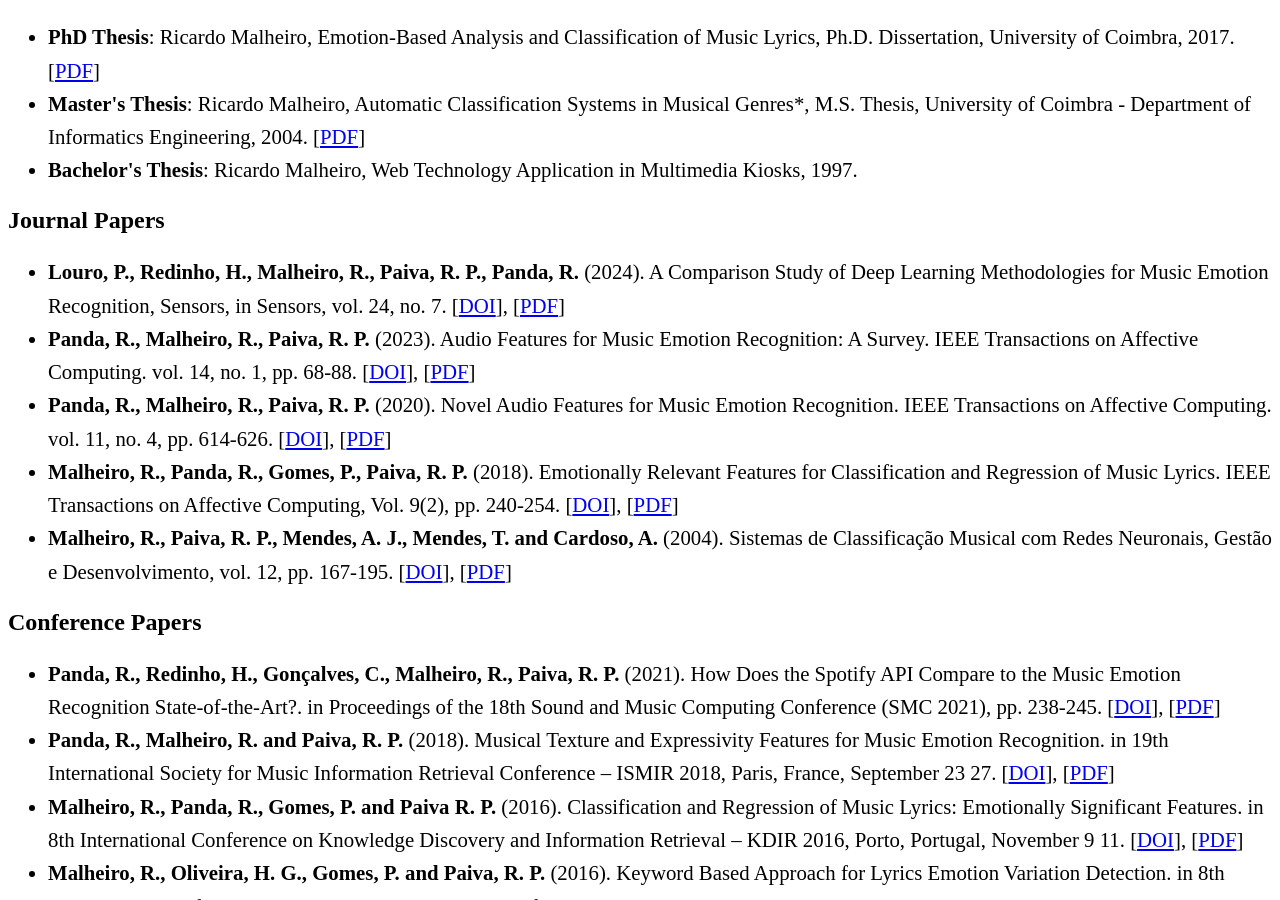
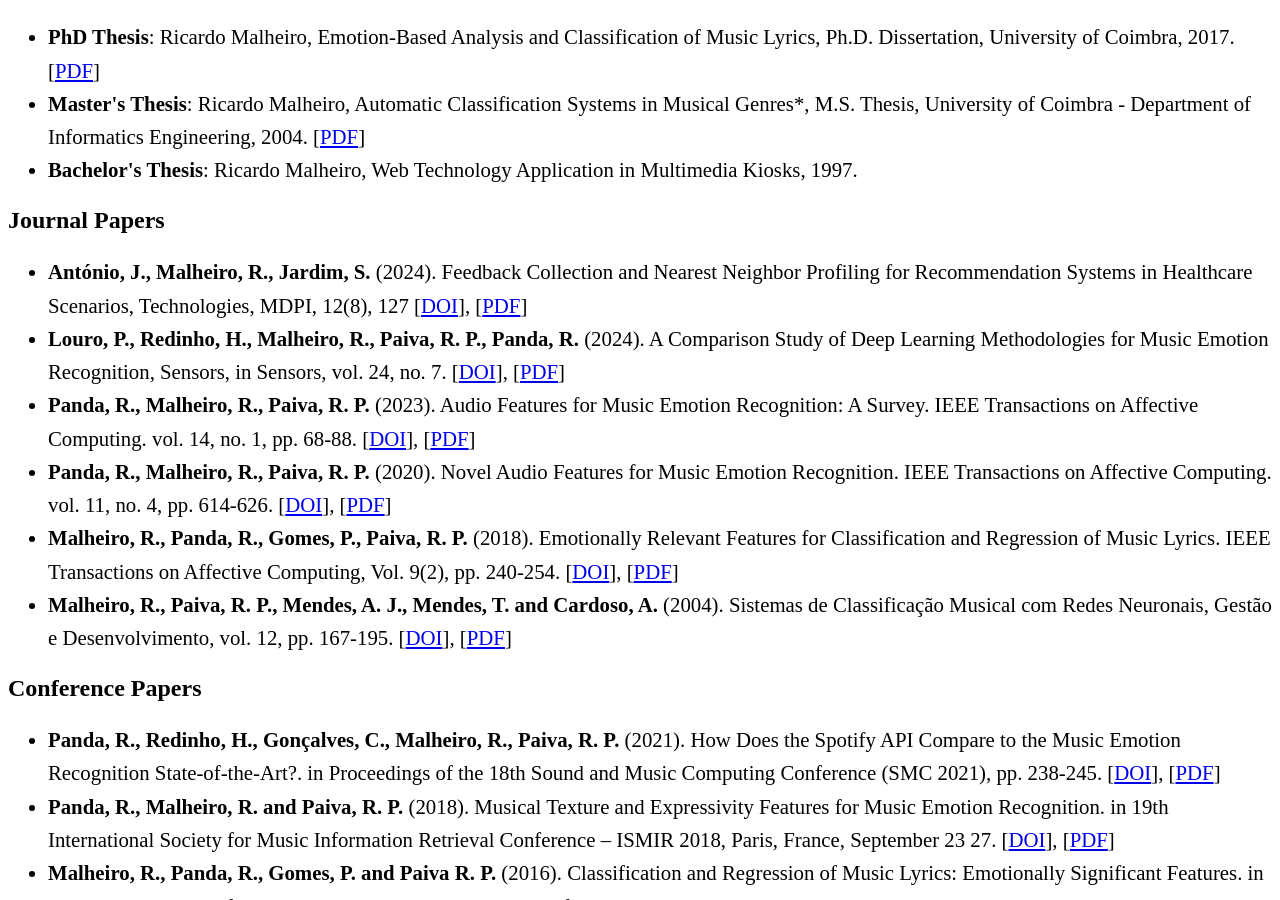
Before and after one commit to rsmal-ipl/SRSMAL, a Jekyll site: the page built from pages/research.md, in a window 1280 px wide and 900 px high, scrolled down 1243 px. Built offline with Jekyll 4.4.1, drawn with Linux system fonts in a browser that asks for light colours.

Commit message:
Actualização artigos

```diff
--- a/pages/research.md
+++ b/pages/research.md
@@ -130,6 +130,7 @@ Below is a list of selected publications:
 
 ## Journal Papers
 <ul class="my-list">
+  <li><strong>António, J., Malheiro, R., Jardim, S. </strong> (2024). Feedback Collection and Nearest Neighbor Profiling for Recommendation Systems in Healthcare Scenarios, Technologies, MDPI, 12(8), 127 [<a href="https://doi.org/10.3390/technologies12080127" target="_blank">DOI</a>], [<a href="../assets/pdfs/2024-MDPI-JA_RM_SJ.pdf" target="_blank">PDF</a>]</li>
   <li><strong>Louro, P., Redinho, H., Malheiro, R., Paiva, R. P., Panda, R. </strong> (2024). A Comparison Study of Deep Learning Methodologies for Music Emotion Recognition, Sensors, in Sensors, vol. 24, no. 7. [<a href="https://www.mdpi.com/1424-8220/24/7/2201" target="_blank">DOI</a>], [<a href="https://www.cisuc.uc.pt/download-file/19307/jhSAk00x8VimjJX8MeFE" target="_blank">PDF</a>]</li>
   <li><strong>Panda, R., Malheiro, R., Paiva, R. P.</strong> (2023). Audio Features for Music Emotion Recognition: A Survey. IEEE Transactions on Affective Computing. vol. 14, no. 1, pp. 68-88. [<a href="https://ieeexplore.ieee.org/document/9229494" target="_blank">DOI</a>], [<a href="https://www.cisuc.uc.pt/download-file/14619/B38pDkyuVEUQs6nMhriI" target="_blank">PDF</a>]</li>
   <li><strong>Panda, R., Malheiro, R., Paiva, R. P.</strong> (2020). Novel Audio Features for Music Emotion Recognition. IEEE Transactions on Affective Computing. vol. 11, no. 4, pp. 614-626. [<a href="https://ieeexplore.ieee.org/document/8327886" target="_blank">DOI</a>], [<a href="https://www.cisuc.uc.pt/download-file/14002/7hQolOid66k2ympCASN5" target="_blank">PDF</a>]</li>
```
Also changed, not shown: 1 other file.
